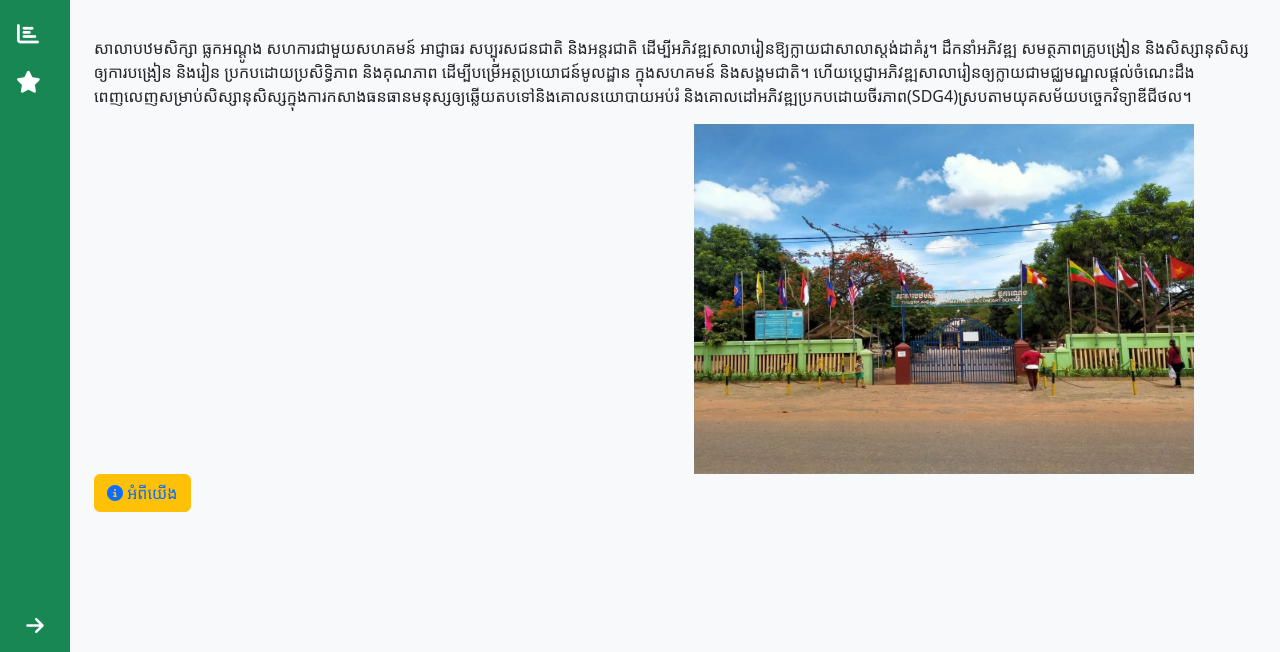
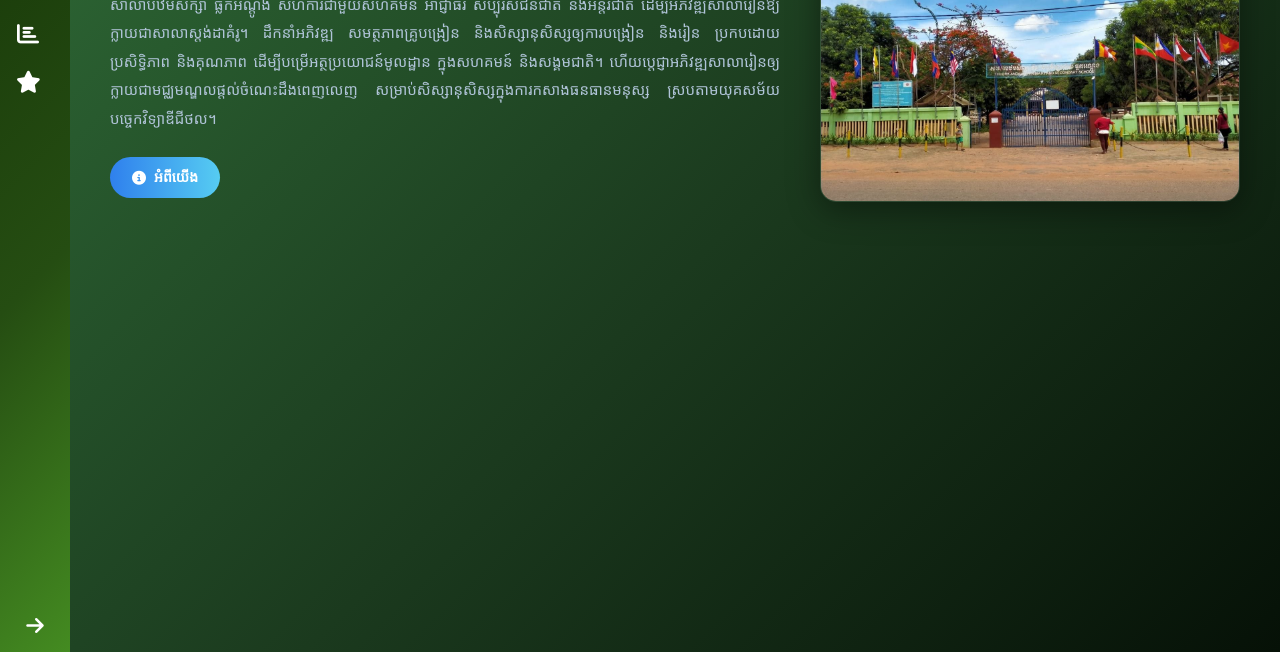
Before and after one commit to Amrin100425/School-Web, a website: page index.html in a window 1280 px wide. Shown: the part 148-800 px from the top of the page. Drawn offline with nearby package versions, Linux system fonts and the light colour scheme.

Commit message:
update style

```diff
--- a/components/SideBar.js
+++ b/components/SideBar.js
@@ -1,7 +1,7 @@
 class SideBar extends HTMLElement {
   connectedCallback() {
     this.innerHTML = `
-      <div class="sidebar d-flex flex-column flex-shrink-0 p-2" id="sidebar">
+      <div class="sidebar d-flex flex-column flex-shrink-0 p-2" style="background: linear-gradient(135deg, #1a3b0a, #254d12, #448b21 );" id="sidebar">
 
         <a href="/index.html" class="sidebar-link" title="Home">
           <i class="fa-solid fa-home"></i>
--- a/components/TopBar.js
+++ b/components/TopBar.js
@@ -1,7 +1,7 @@
 class TopBar extends HTMLElement {
   connectedCallback() {
     this.innerHTML = `
-      <nav class="navbar navbar-expand-lg navbar-light bg-success">
+      <nav class="navbar navbar-expand-lg navbar-light" style="background: linear-gradient(135deg, #1a3b0a, #254d12, #448b21 );">
         <div class="container-fluid px-4">
           <span class="navbar-brand fw-bold"><a href="/"><img src="/components/school.png" alt="Logo" width="30" height="30" class="d-inline-block align-text-top"></a></span>
           <button class="navbar-toggler" type="button" data-bs-toggle="collapse" data-bs-target="#navbarNav">
--- a/css/index.css
+++ b/css/index.css
@@ -1,4 +1,4 @@
-/* ── Layout ── */
+/* ── Reset ── */
 * {
   margin: 0;
   padding: 0;
@@ -10,37 +10,112 @@ body {
   flex-direction: column;
   height: 100vh;
   overflow: hidden;
+  font-family: sans-serif;
 }
 
-/* topbar full width at top */
+a {
+  text-decoration: none;
+  color: inherit;
+}
+
 top-bar {
   display: block;
   width: 100%;
   z-index: 1000;
 }
-a{
-  text-decoration: none;
-}
-/* sidebar and content side by side */
+
 .layout {
   display: flex;
   flex: 1;
   overflow: hidden;
 }
 
-/* sidebar */
 side-bar {
   display: block;
   overflow-y: auto;
 }
 
-/* main content fills remaining space */
+/* ── Main Content ── */
 .main-content {
   flex: 1;
-  padding: 24px;
+  padding: 32px 40px;
   overflow-y: auto;
-  background-color: #f8f9fa;
+  background: linear-gradient(135deg, #2c6433, #1b3a1e, #061107);
+  color: #e8f0fe;
 }
+
+/* ── Hero Section ── */
+.hero {
+  display: flex;
+  align-items: flex-start;
+  gap: 40px;
+  width: 100%;        /* add this */
+}
+
+.hero-text {
+  flex: 1;
+  min-width: 0;       /* add this — prevents flex shrinking text */
+}
+
+.hero-text h1 {
+  font-size: 1.8rem;
+  font-weight: 700;
+  background: linear-gradient(90deg, #169bb3, #2f5bed);
+  -webkit-background-clip: text;
+  -webkit-text-fill-color: transparent;
+  margin-bottom: 16px;
+  text-decoration: none !important;
+}
+
+.hero-text p {
+  font-size: 15px;
+  line-height: 1.9;
+  color: #b0c4d8;
+  text-align: justify;
+  word-break: break-word;
+  margin-bottom: 24px;
+}
+
+.hero-img {
+  flex: 0 0 420px;    /* fixed width, won't shrink */
+  max-width: 420px;
+  border-radius: 16px;
+  overflow: hidden;
+  box-shadow: 0 8px 32px rgba(0, 0, 0, 0.4);
+  border: 1px solid rgba(255, 255, 255, 0.1);
+}
+
+.hero-img img {
+  width: 100%;
+  height: 260px;
+  object-fit: cover;
+  display: block;
+}
+
+/* ── Button ── */
+.btn-hero {
+  display: inline-flex;
+  align-items: center;
+  gap: 8px;
+  padding: 10px 22px;
+  background: linear-gradient(90deg, #2f80ed, #56ccf2);
+  color: white;
+  border: none;
+  border-radius: 50px;
+  font-size: 14px;
+  font-weight: 600;
+  cursor: pointer;
+  transition: opacity 0.2s ease, transform 0.2s ease;
+  text-decoration: none;
+}
+
+.btn-hero:hover {
+  opacity: 0.9;
+  transform: translateY(-2px);
+  color: white;
+}
+
+/* ── Sidebar ── */
 .sidebar {
   width: 70px;
   min-width: 70px;
@@ -68,7 +143,7 @@ side-bar {
 }
 
 .sidebar-link:hover {
-  background-color: rgba(255,255,255,0.2);
+  background-color: rgba(255, 255, 255, 0.2);
   color: white;
 }
 
@@ -100,36 +175,34 @@ side-bar {
 }
 
 .toggle-btn:hover {
-  background-color: rgba(255,255,255,0.2);
+  background-color: rgba(255, 255, 255, 0.2);
 }
-.img{
-  width: 500px;
-  height: 350px;
-  margin-left: 600px;
-}
+
+/* ── Responsive ── */
 @media (max-width: 768px) {
   .sidebar {
-    width: 60px;
-    min-width: 60px;
+    width: 50px;
+    min-width: 50px;
   }
 
   .sidebar.expanded {
-    width: 180px;
-  }
-
-  .sidebar-link i {
-    font-size: 18px;
-    min-width: 20px;
+    width: 160px;
   }
 
   .main-content {
-    padding: 16px;
+    padding: 20px 16px;
   }
 
-  .img {
-    width: 100%;
-    height: auto;
-    margin-left: 0;
-    display: block;
+  .hero {
+    flex-direction: column;
+    gap: 20px;
+  }
+
+  .hero-img {
+    max-width: 100%;
+  }
+
+  .hero-text h1 {
+    font-size: 1.3rem;
   }
 }
--- a/index.html
+++ b/index.html
@@ -23,25 +23,27 @@
       <side-bar></side-bar>
 
       <main class="main-content">
-        <h1 class="fs-1" style="text-decoration: underline">
-          សាលាបឋមសិក្សា ធ្លកអណ្តូង
-        </h1>
-        <br />
-        <br />
-        <p>
-          សាលាបឋមសិក្សា ធ្លកអណ្តូង សហការជាមួយសហគមន៍ អាជ្ញាធរ សប្បុរសជនជាតិ
-          និងអន្តរជាតិ ដើម្បីអភិវឌ្ឍសាលារៀនឱ្យក្លាយជាសាលាស្តង់ដាគំរូ។
-          ដឹកនាំអភិវឌ្ឍ សមត្ថភាពគ្រូបង្រៀន និងសិស្សានុសិស្សឲ្យការបង្រៀន និងរៀន
-          ប្រកបដោយប្រសិទ្ធិភាព និងគុណភាព ដើម្បីបម្រើអត្ថប្រយោជន៍មូលដ្ឋាន
-          ក្នុងសហគមន៍ និងសង្គមជាតិ។
-          ហើយប្តេជ្ញាអភិវឌ្ឍសាលារៀនឲ្យក្លាយជាមជ្ឈមណ្ឌលផ្តល់ចំណេះដឹងពេញលេញសម្រាប់សិស្សានុសិស្សក្នុងការកសាងធនធានមនុស្សឲ្យឆ្លើយតបទៅនិងគោលនយោបាយអប់រំ
-          និងគោលដៅអភិវឌ្ឍប្រកបដោយចីរភាព(SDG4)ស្របតាមយុគសម័យបច្ចេកវិទ្យាឌីជីថល។
-        </p>
-        <img class="img" src="/images/frontschool.jpg" alt="School Image" />
-        <br />
-        <button class="btn btn-warning">
-          <a href="/aboutus"><i class="fa-solid fa-info-circle"></i> អំពីយើង</a>
-        </button>
+        <div class="hero">
+          <div class="hero-text">
+            <h1>សាលាបឋមសិក្សា ធ្លកអណ្តូង</h1>
+            <p>
+              សាលាបឋមសិក្សា ធ្លកអណ្តូង សហការជាមួយសហគមន៍ អាជ្ញាធរ សប្បុរសជនជាតិ
+              និងអន្តរជាតិ ដើម្បីអភិវឌ្ឍសាលារៀនឱ្យក្លាយជាសាលាស្តង់ដាគំរូ។
+              ដឹកនាំអភិវឌ្ឍ សមត្ថភាពគ្រូបង្រៀន និងសិស្សានុសិស្សឲ្យការបង្រៀន
+              និងរៀន ប្រកបដោយប្រសិទ្ធិភាព និងគុណភាព
+              ដើម្បីបម្រើអត្ថប្រយោជន៍មូលដ្ឋាន ក្នុងសហគមន៍ និងសង្គមជាតិ។
+              ហើយប្តេជ្ញាអភិវឌ្ឍសាលារៀនឲ្យក្លាយជាមជ្ឈមណ្ឌលផ្តល់ចំណេះដឹងពេញលេញ
+              សម្រាប់សិស្សានុសិស្សក្នុងការកសាងធនធានមនុស្ស
+              ស្របតាមយុគសម័យបច្ចេកវិទ្យាឌីជីថល។
+            </p>
+            <a href="/aboutus" class="btn-hero">
+              <i class="fa-solid fa-info-circle"></i> អំពីយើង
+            </a>
+          </div>
+          <div class="hero-img">
+            <img src="/images/frontschool.jpg" alt="School Image" />
+          </div>
+        </div>
       </main>
     </div>
 
```
Also changed, not shown: css/studentcard.css (+38 -5 lines), pages/students.html (+3 -3 lines).
